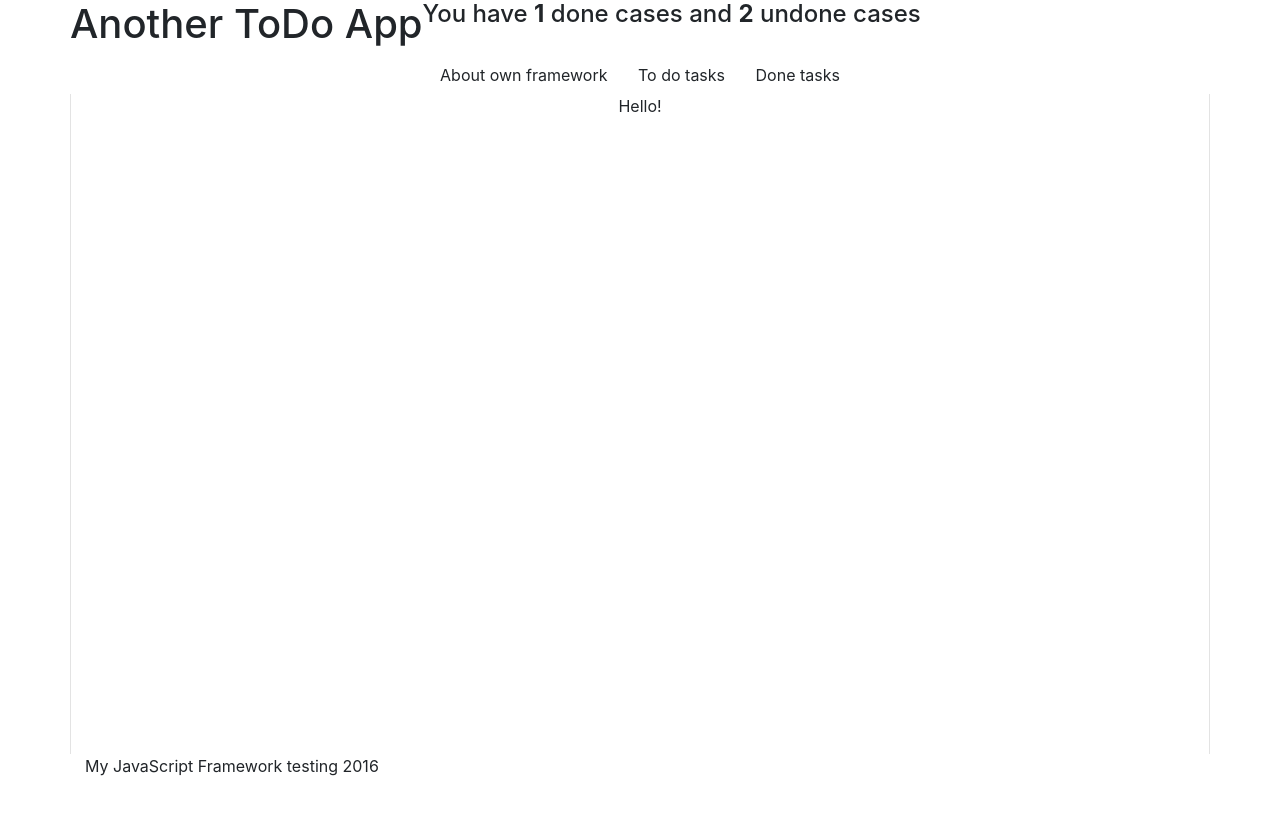
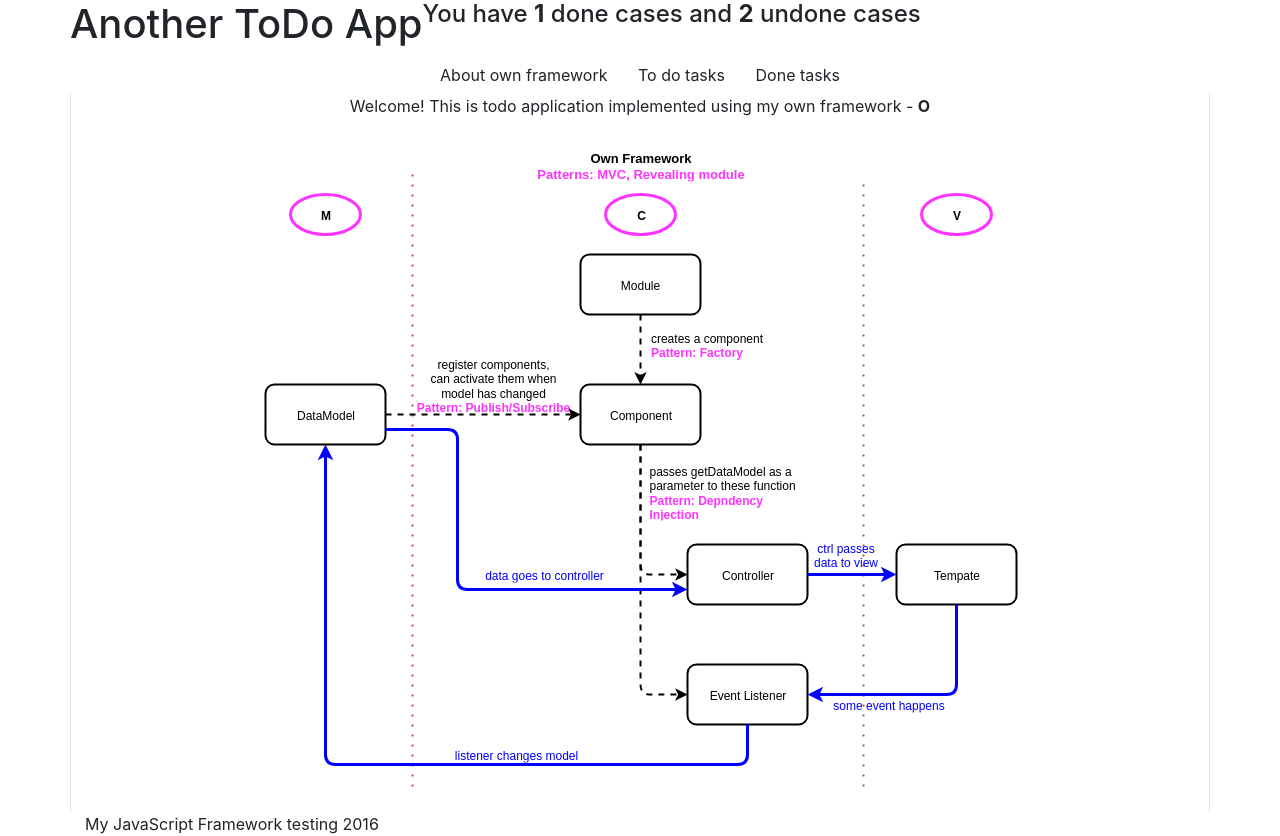
Before and after one commit to igor0ser/o2, a website: page index.html in a window 1280 px wide. Before the commit the page ends 800 px from the top, so only its background shows below. Drawn offline with nearby package versions, Linux system fonts and the light colour scheme.

Commit message:
better diagram

```diff
--- a/components/about.js
+++ b/components/about.js
@@ -8,6 +8,8 @@
 			template: templates.about
 		})
 
+			.registerRoute('')
 			.registerRoute('/about');
 
+
 })();
--- a/index.html
+++ b/index.html
@@ -38,7 +38,6 @@
 	<div class="container app-container">
 		<!-- container for my SPA -->
 		<div id="app">
-			<div class="text-center">Hello!</div>
 		</div>
 	</div>
 
--- a/main.css
+++ b/main.css
@@ -9,7 +9,7 @@ nav li{
 }
 
 .app-container{
-	height: 660px;
+	min-height: 660px;
 	border-left: 1px solid #e3e3e3;
 	border-right: 1px solid #e3e3e3;
 }
@@ -24,7 +24,7 @@ form .btn-info{
 }
 
 .diagramm{
-	margin-top: 45px;
+	margin: 15px auto;
 }
 
 .mb0{
@@ -34,3 +34,7 @@ form .btn-info{
 .task{
 	width: 70%;
 }
+
+h1{
+	margin-top: 0;
+}
--- a/templates/templates.js
+++ b/templates/templates.js
@@ -65,7 +65,7 @@
 		about: `
 			<div class="text-center">
 				Welcome! This is todo application implemented using my own framework - <b>O</b>
-				<img src="diagramm/diagramm.svg" class="diagramm">
+				<img src="diagram/diagram.svg" class="diagramm">
 			</div>
 		`
 	};
```
Also changed, not shown: diagram/diagram.svg (added), diagramm/diagramm.svg (deleted).
